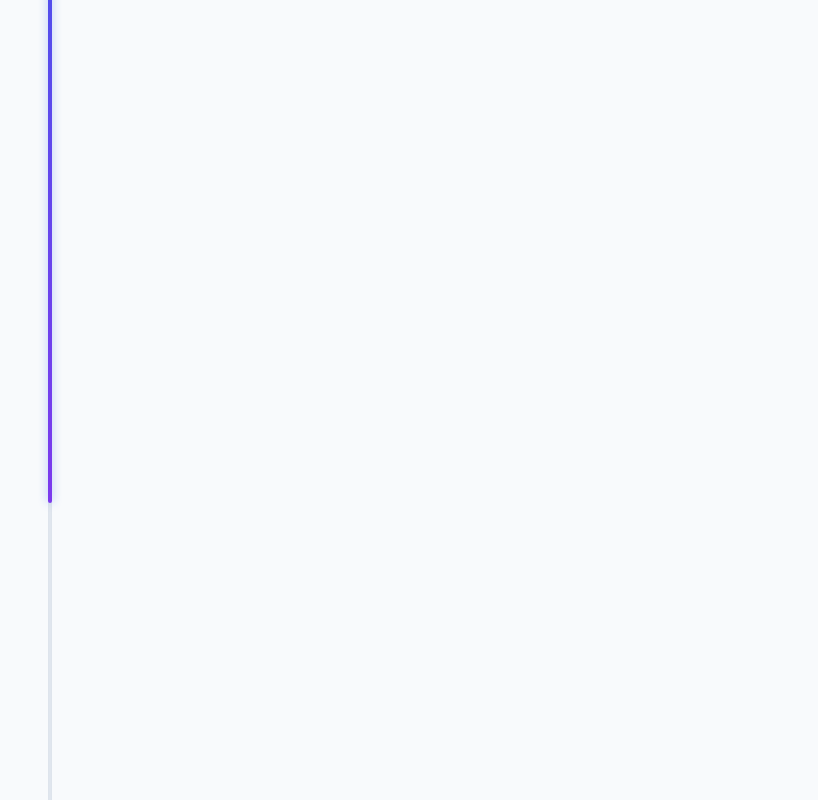
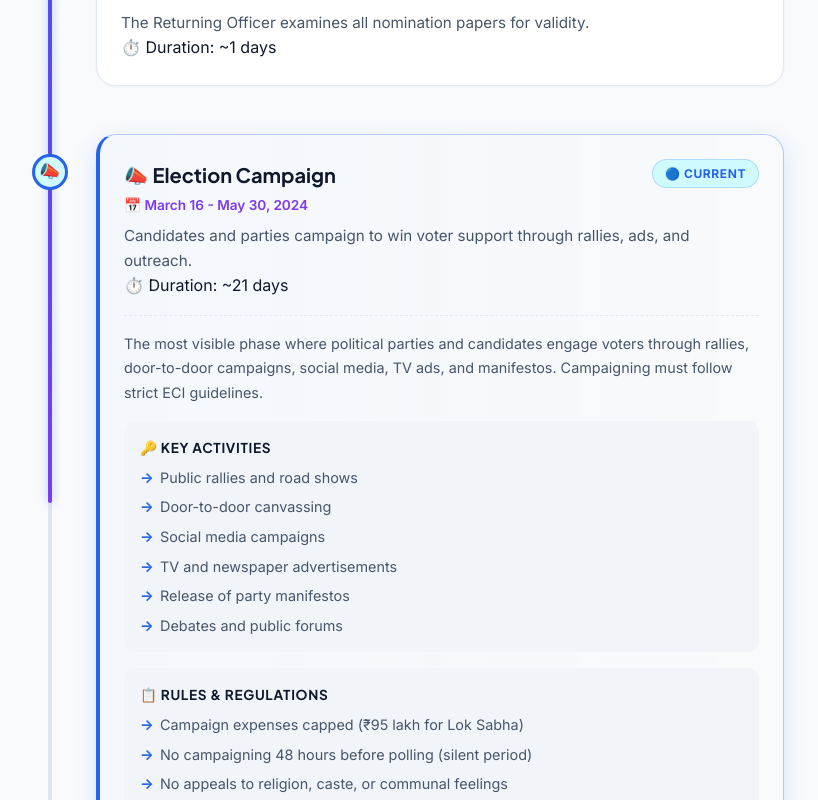
Before and after one commit to AnuranjanJain/votewise, a Next.js app: page /timeline in a window 1280 px wide. Shown: the part 860-1660 px from the top of the page, without its empty margins (240-1058 px from the left). Built offline with nearby package versions, Linux system fonts and the light colour scheme.

Commit message:
fix: empty timeline rendering bug caused by conflicting animations

```diff
--- a/src/app/timeline/page.module.css
+++ b/src/app/timeline/page.module.css
@@ -8,7 +8,7 @@
 .timelineLine { position: absolute; left: 32px; top: 0; bottom: 0; width: 4px; background: var(--color-border); border-radius: 2px; box-shadow: inset 0 1px 3px rgba(0,0,0,0.05); }
 .timelineLineFill { width: 100%; border-radius: 2px; background: var(--gradient-primary); transition: height var(--transition-slow); box-shadow: 0 0 10px rgba(37,99,235,0.4); }
 
-.phase { position: relative; padding-left: 80px; margin-bottom: var(--space-2xl); animation: fadeInUp 0.5s ease forwards; }
+.phase { position: relative; padding-left: 80px; margin-bottom: var(--space-2xl); }
 
 .phaseMarker {
   position: absolute; left: 16px; top: 20px; width: 36px; height: 36px; border-radius: 50%;
@@ -42,7 +42,7 @@
 
 .phaseDesc { font-size: 0.95rem; color: var(--color-text-secondary); line-height: 1.6; }
 
-.phaseDetails { margin-top: var(--space-md); padding-top: var(--space-md); border-top: 1px dashed var(--color-border); animation: fadeIn 0.3s ease; }
+.phaseDetails { margin-top: var(--space-md); padding-top: var(--space-md); border-top: 1px dashed var(--color-border); }
 .detailSection { margin-bottom: var(--space-md); background: var(--color-bg-tertiary); padding: var(--space-md); border-radius: var(--radius-md); }
 .detailLabel { font-family: var(--font-display); font-size: 0.85rem; font-weight: 700; text-transform: uppercase; letter-spacing: 0.05em; color: var(--color-text-primary); margin-bottom: var(--space-sm); display: flex; align-items: center; gap: 8px; }
 .detailList { display: flex; flex-direction: column; gap: 8px; }
--- a/src/app/timeline/page.tsx
+++ b/src/app/timeline/page.tsx
@@ -73,7 +73,7 @@ export default function TimelinePage() {
                 <div className={styles.phaseDuration}>⏱️ Duration: ~{phase.durationDays} days</div>
 
                 {expandedPhase === phase.id && (
-                  <div className={styles.phaseDetails}>
+                  <div className={`${styles.phaseDetails} animate-fade-in`}>
                     <p style={{ fontSize: '0.9rem', color: 'var(--color-text-secondary)', marginBottom: 'var(--space-md)', lineHeight: 1.7 }}>
                       {phase.details}
                     </p>
```
